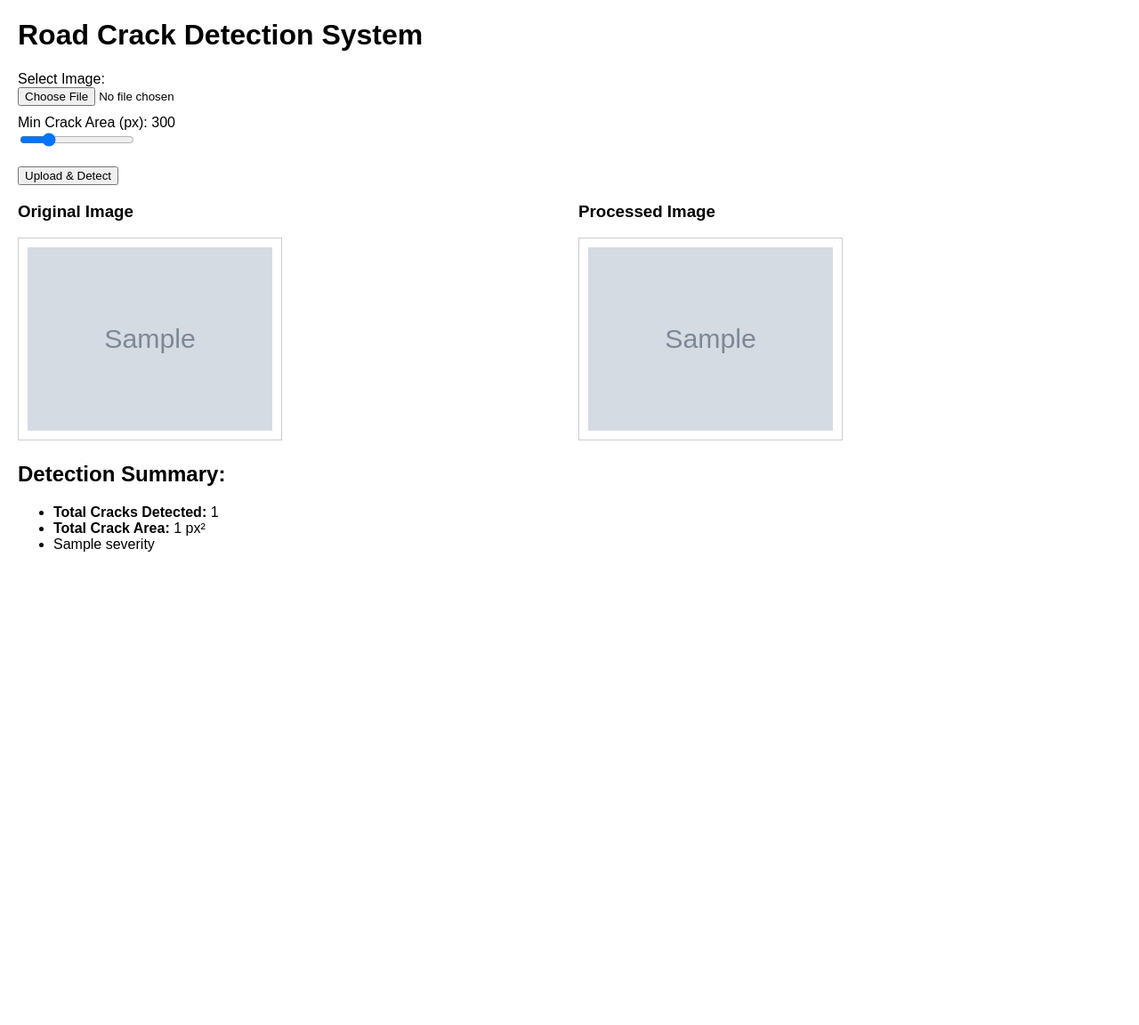
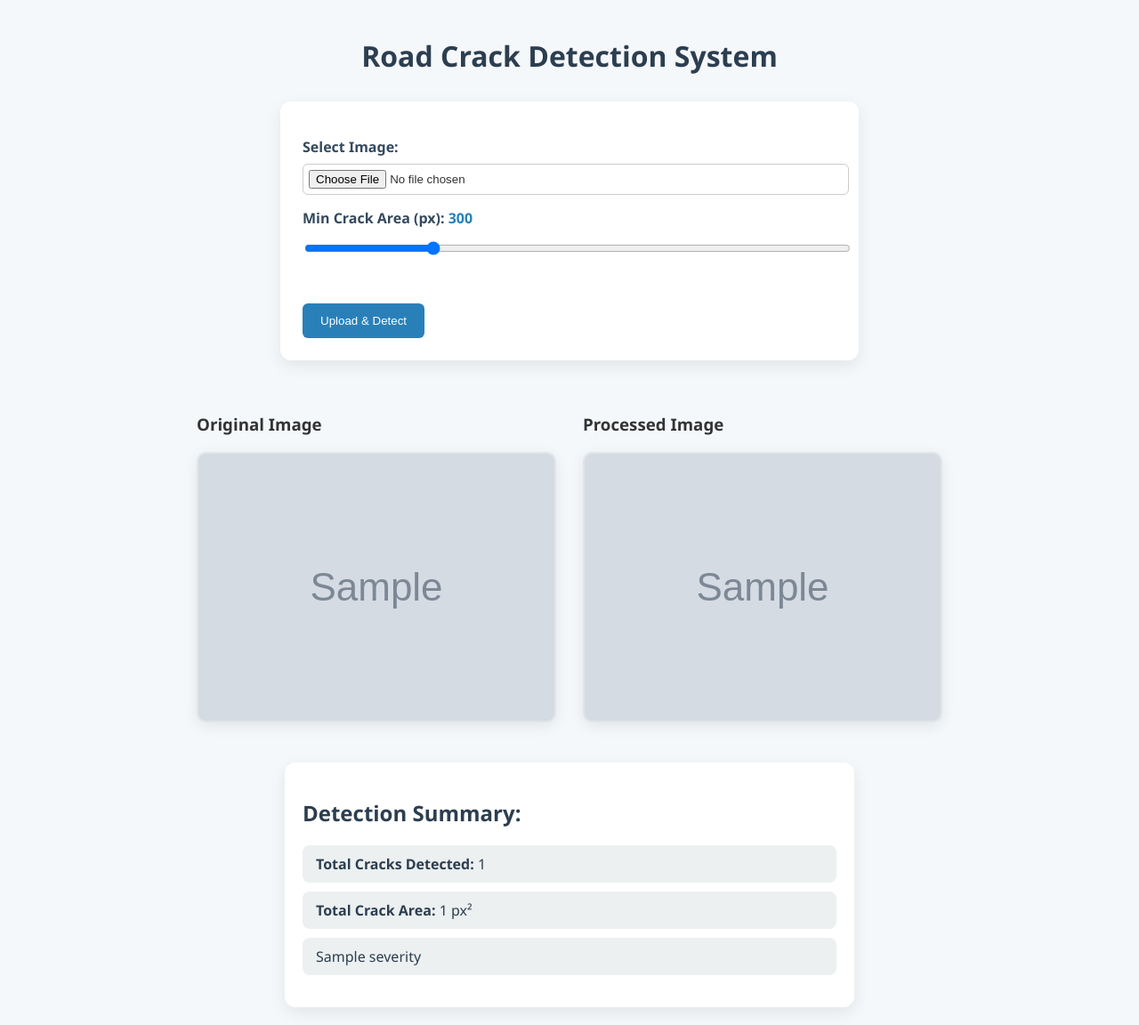
Before and after one commit to Ashwinib26/Road-Defect-Detection-Tool, a Flask app: template templates/index.html in a window 1280 px wide. Shown: the whole page at 89% size. Before the commit the page ends 620 px from the top, so only its background shows below. Run offline with Flask 3, Linux system fonts and the light colour scheme; the template is opened without the code that fills it: most values are stand-ins (such as "Sample title", 1, 10 or a date in 2020); grey boxes marked "Sample" are stand-in pictures.

Commit message:
UI Improvements

```diff
--- a/static/styles.css
+++ b/static/styles.css
@@ -1,78 +1,114 @@
-/* General Page Styling */
 body {
     font-family: 'Segoe UI', Tahoma, Geneva, Verdana, sans-serif;
-    background-color: #f0f2f5;
+    background: #f5f8fa;
+    color: #333;
+    padding: 20px;
     margin: 0;
-    padding: 0;
+}
+
+h1 {
+    text-align: center;
+    color: #2c3e50;
+    margin-bottom: 30px;
+}
+
+form {
+    background: #ffffff;
+    padding: 25px;
+    border-radius: 12px;
+    box-shadow: 0 6px 18px rgba(0, 0, 0, 0.08);
+    max-width: 600px;
+    margin: 0 auto 40px auto;
+}
+
+form label {
+    font-weight: 600;
+    display: block;
+    margin-top: 15px;
+    color: #34495e;
+}
+
+form input[type="file"],
+form input[type="range"] {
+    width: 100%;
+    padding: 6px;
+    border-radius: 6px;
+    border: 1px solid #ccc;
+    margin-top: 8px;
+}
+
+form input[type="submit"] {
+    margin-top: 20px;
+    background-color: #2980b9;
+    color: white;
+    border: none;
+    padding: 12px 20px;
+    border-radius: 6px;
+    cursor: pointer;
+    transition: background-color 0.3s ease;
+}
+
+form input[type="submit"]:hover {
+    background-color: #1c638f;
 }
 
 .container {
-    max-width: 900px;
-    margin: 40px auto;
-    background-color: #fff;
-    padding: 30px;
-    border-radius: 15px;
-    box-shadow: 0 10px 25px rgba(0, 0, 0, 0.1);
+    display: flex;
+    justify-content: center;
+    flex-wrap: wrap;
+    gap: 30px;
+    margin-bottom: 40px;
+}
+
+img {
+    max-width: 100%;
+    height: auto;
+    border-radius: 10px;
+    border: 2px solid #dfe6e9;
+    box-shadow: 0 4px 16px rgba(0, 0, 0, 0.08);
+}
+
+.image-card {
+    background-color: white;
+    padding: 15px;
+    border-radius: 12px;
+    box-shadow: 0 4px 12px rgba(0, 0, 0, 0.08);
+    width: 45%;
+    min-width: 300px;
     text-align: center;
 }
 
-h1 {
-    color: #333;
-    margin-bottom: 20px;
+.image-card h3 {
+    margin-bottom: 10px;
+    color: #2c3e50;
 }
 
-form {
-    margin-bottom: 25px;
+.output-container {
+    max-width: 600px;
+    background: #ffffff;
+    margin: 0 auto;
+    padding: 20px;
+    border-radius: 12px;
+    box-shadow: 0 6px 18px rgba(0, 0, 0, 0.08);
+    color: #2c3e50;
 }
 
-input[type="file"] {
-    margin-top: 10px;
-    padding: 10px;
-    border: 2px dashed #aaa;
-    border-radius: 8px;
-    width: 70%;
-    background-color: #fafafa;
-    cursor: pointer;
-    transition: border 0.3s ease;
-}
-
-input[type="file"]:hover {
-    border-color: #007bff;
-}
-
-button {
-    margin-top: 20px;
-    padding: 10px 20px;
-    background-color: #007bff;
-    border: none;
-    color: white;
-    border-radius: 6px;
-    font-size: 16px;
-    cursor: pointer;
-    transition: background 0.3s ease;
-}
-
-button:hover {
-    background-color: #0056b3;
-}
-
-hr {
-    margin: 30px 0;
-    border: 0;
-    border-top: 1px solid #ddd;
-}
-
-/* Image Preview Styling */
-.processed-image {
-    max-width: 100%;
-    height: auto;
-    border-radius: 10px;
-    box-shadow: 0 6px 18px rgba(0, 0, 0, 0.15);
+.output-container ul {
+    list-style: none;
+    padding: 0;
     margin-top: 15px;
 }
 
-.footer-note {
-    font-size: 14px;
-    color: #666;
-    margin-top: 25px;
+.output-container li {
+    background: #ecf0f1;
+    margin-bottom: 10px;
+    padding: 10px 15px;
+    border-radius: 8px;
+    font-weight: 500;
+    color: #2c3e50;
 }
+
+#area_val {
+    font-weight: bold;
+    color: #2980b9;
+}
--- a/templates/index.html
+++ b/templates/index.html
@@ -3,13 +3,7 @@
 <head>
     <meta charset="UTF-8">
     <title>Road Crack Detection</title>
-    <style>
-        body { font-family: Arial, sans-serif; margin: 20px; }
-        .container { display: flex; gap: 20px; }
-        img { max-width: 45%; height: auto; border: 1px solid #ccc; padding: 10px; }
-        .form-container, .output-container { flex: 1; }
-        label { display: block; margin-top: 10px; }
-    </style>
+    <link rel="stylesheet" href="{{ url_for('static', filename='styles.css') }}">
 </head>
 <body>
     <h1>Road Crack Detection System</h1>
```
Also changed, not shown: static/results/processed_cracks.jpg (added), static/results/processed_cracks2.jpg (added), static/results/processed_cracks3.jpg (added), static/uploads/cracks2.jpg (added), static/uploads/cracks3.jpg (added).
